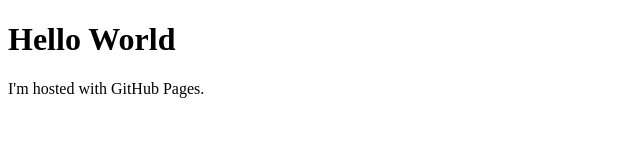
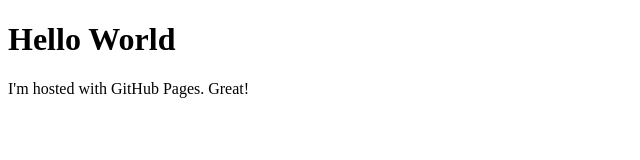
Before and after one commit to noatre/noatre.github.io, a plain HTML site: page index.html in a window 1280 px wide. Shown: the full height of the page, 0-640 px from the left. Drawn offline with Linux system fonts and the light colour scheme.

Commit message:
Update index.html

```diff
--- a/index.html
+++ b/index.html
@@ -2,6 +2,6 @@
 <html>
 <body>
 <h1>Hello World</h1>
-<p>I'm hosted with GitHub Pages.</p>
+<p>I'm hosted with GitHub Pages. Great!</p>
 </body>
 </html>
```
